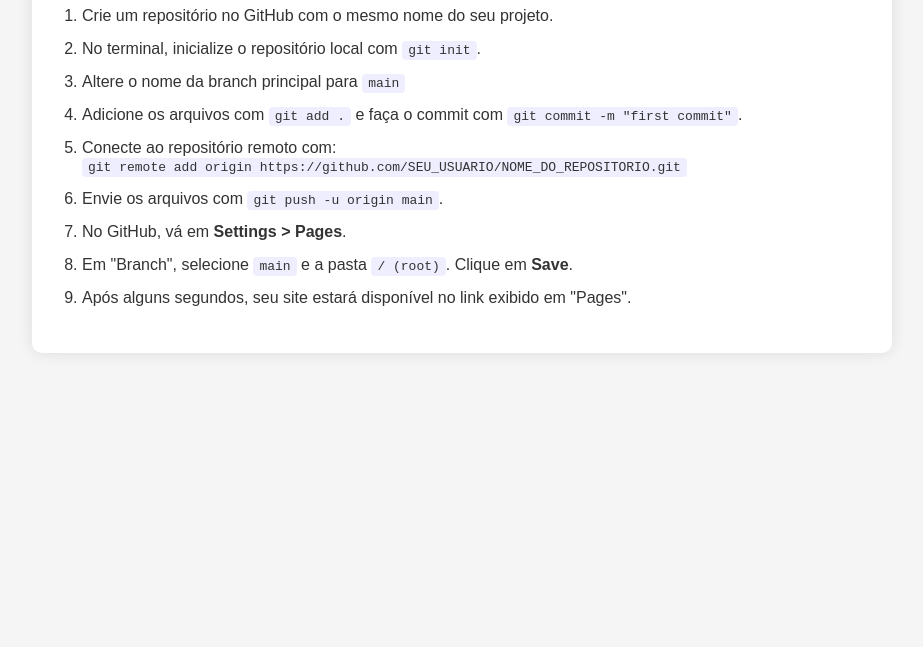
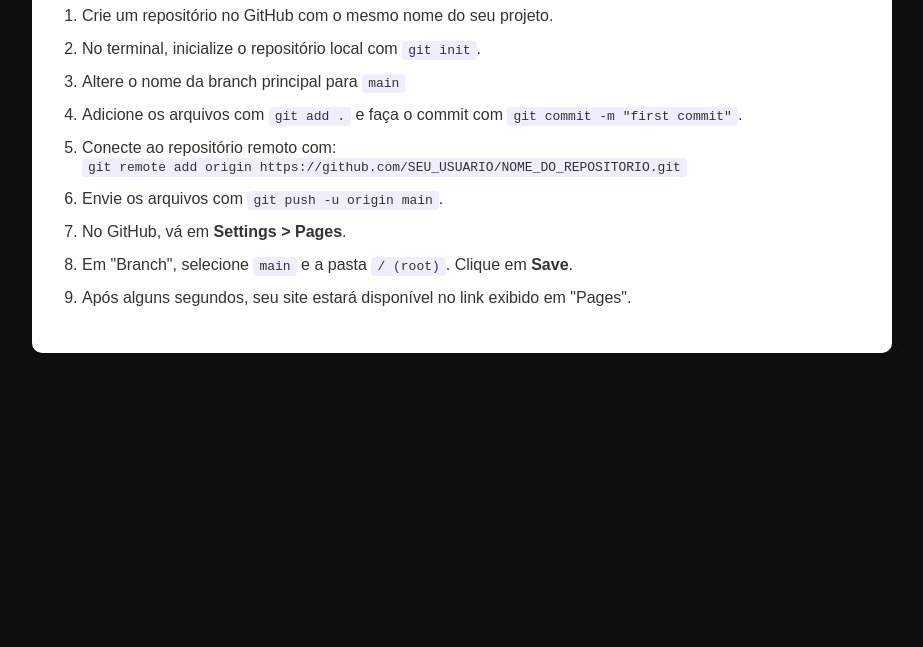
Before and after one commit to SrEspectro/Hospedando-o-Primeiro-Site, a plain HTML site: page index.html in a window 1280 px wide. Shown: the part 153-800 px from the top of the page, without its empty margins (178-1101 px from the left). Drawn offline with Linux system fonts and the light colour scheme.

Commit message:
Mudando o fundo

```diff
--- a/style.css
+++ b/style.css
@@ -1,6 +1,6 @@
 body {
     font-family: Arial, sans-serif;
-    background-color: #f5f5f5;
+    background-color: rgb(15, 15, 15);
     color: #333;
     margin: 0;
     padding: 0;
```
